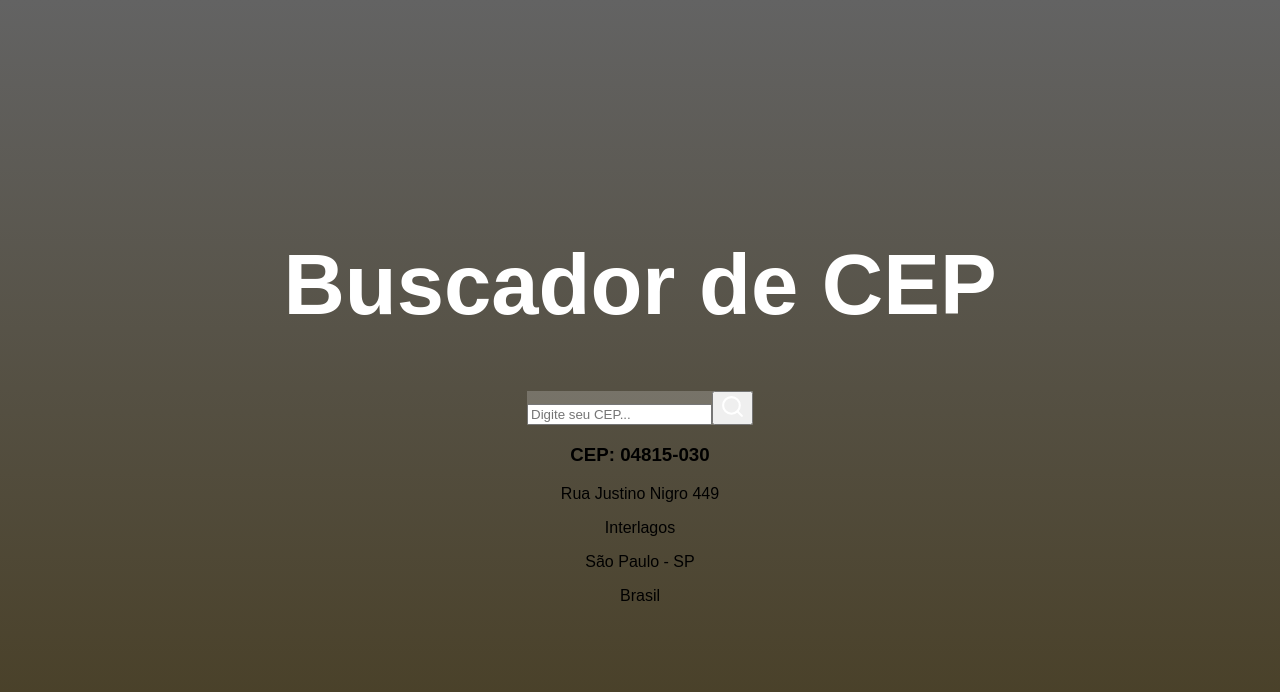
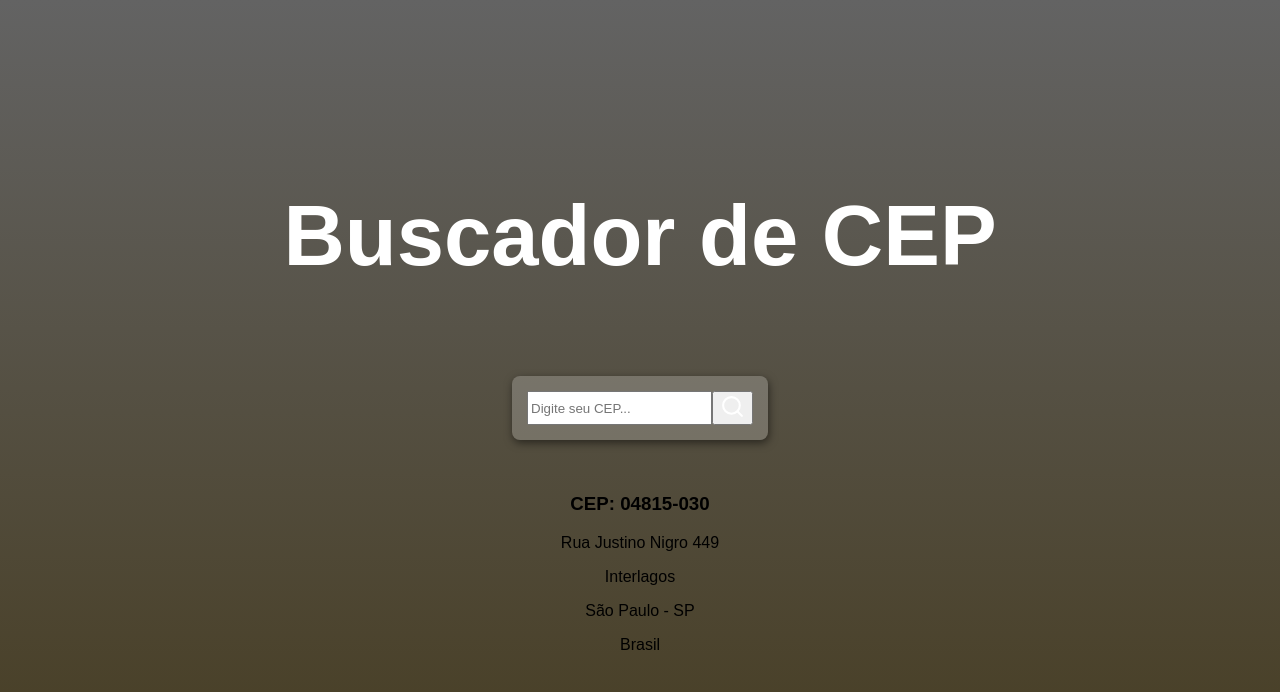
Before and after one commit to joaov1ct0r/react-cep, a React (Create React App) app: page / in a window 1280 px wide. Shown: the top 692 px of the page. Built offline with nearby package versions, Linux system fonts and the light colour scheme.

Commit message:
style applied to div cep-container

```diff
--- a/src/App.css
+++ b/src/App.css
@@ -16,4 +16,9 @@
 
 .cep-container {
     background-color: rgba(255, 255, 255, 0.2);
+    padding: 15px;
+    margin: 34px 0;
+    display: flex;
+    border-radius: 8px;
+    box-shadow: 1px 3px 8px rgba(0, 0, 0, 0.5);
 }
```
